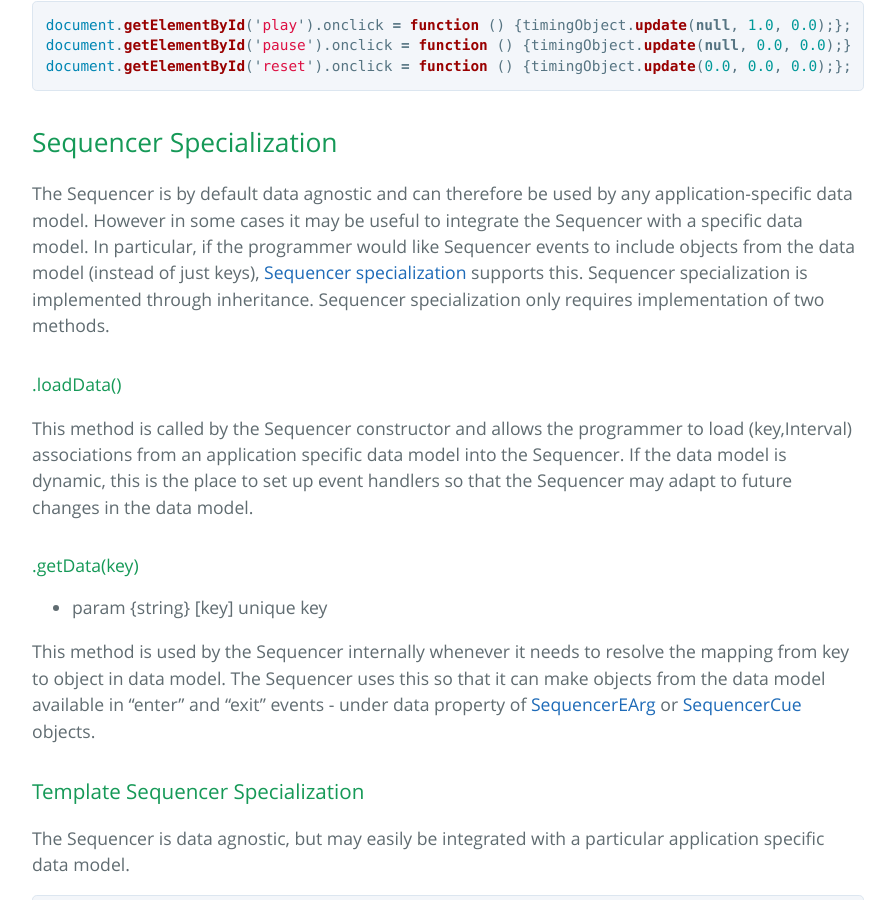
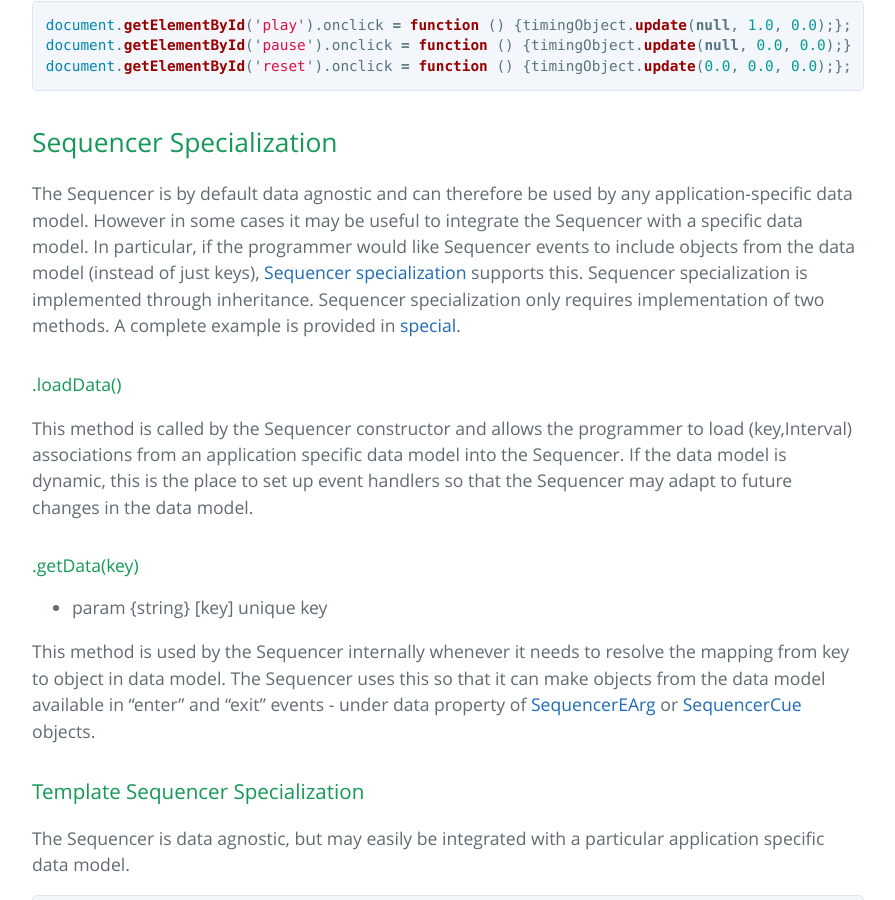
Before and after one commit to webtiming/sequencer, a Jekyll site: the page built from usage.md, in a window 1280 px wide and 900 px high, scrolled down 3730 px. Shown: the whole window, without its empty margins (192-1087 px from the left). Built offline with Jekyll 4.4.1, drawn with Linux system fonts in a browser that asks for light colours; Markdown is read by kramdown in place of the engine named in the settings.

Commit message:
fixed reference to specialization example

```diff
--- a/usage.md
+++ b/usage.md
@@ -147,7 +147,7 @@ document.getElementById('reset').onclick = function () {timingObject.update(0.0,
 <a name="specialization"></a>
 ## Sequencer Specialization
 
-The Sequencer is by default data agnostic and can therefore be used by any application-specific data model. However in some cases it may be useful to integrate the Sequencer with a specific data model. In particular, if the programmer would like Sequencer events to include objects from the data model (instead of just keys), [Sequencer specialization](#specialization) supports this. Sequencer specialization is implemented through inheritance. Sequencer specialization only requires implementation of two methods.
+The Sequencer is by default data agnostic and can therefore be used by any application-specific data model. However in some cases it may be useful to integrate the Sequencer with a specific data model. In particular, if the programmer would like Sequencer events to include objects from the data model (instead of just keys), [Sequencer specialization](#specialization) supports this. Sequencer specialization is implemented through inheritance. Sequencer specialization only requires implementation of two methods. A complete example is provided in [special](examples/special.html).
 
 #### .loadData()
 
@@ -156,7 +156,7 @@ This method is called by the Sequencer constructor and allows the programmer to
 #### .getData(key)
 - param {string} [key] unique key
 
-This method is used by the Sequencer internally whenever it needs to resolve the mapping from key to object in data model. The Sequencer uses this so that it can make objects from the data model available in "enter" and "exit" events - under data property of [SequencerEArg](/sequencer/docs.html#earg) or [SequencerCue](/sequencer/docs.html#cue) objects.
+This method is used by the Sequencer internally whenever it needs to resolve the mapping from key to object in data model. The Sequencer uses this so that it can make objects from the data model available in "enter" and "exit" events - under data property of [SequencerEArg](docs.html#earg) or [SequencerCue](docs.html#cue) objects.
 
 
 ### Template Sequencer Specialization
```
